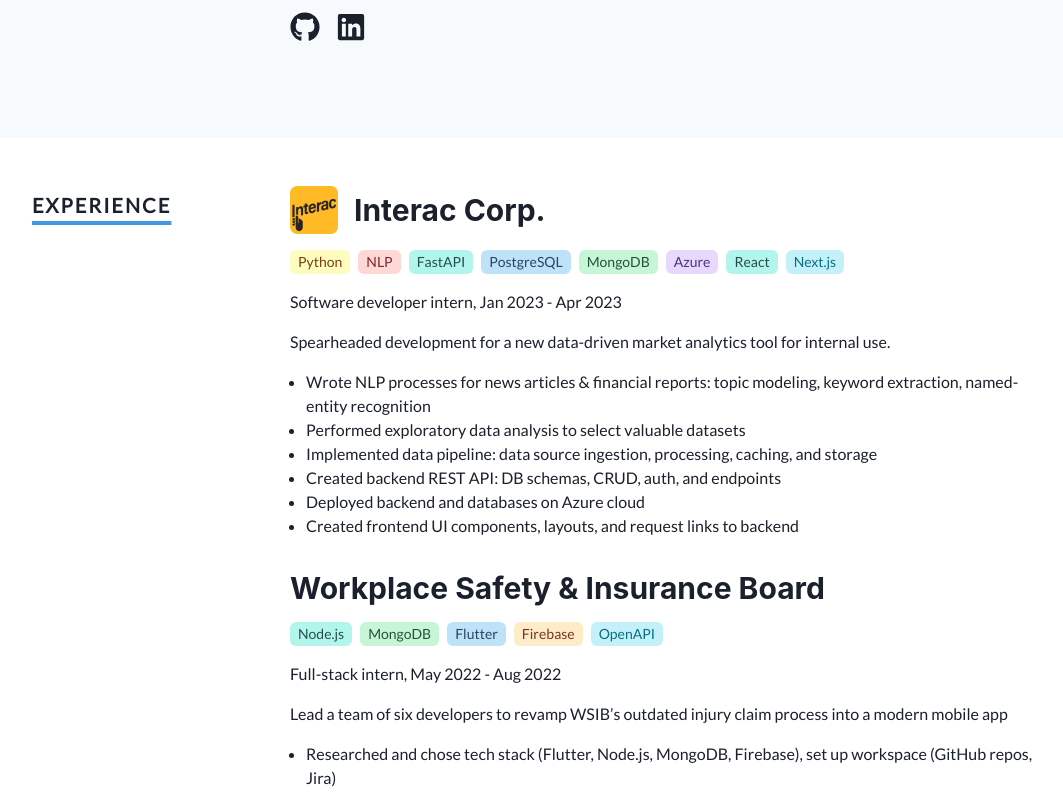
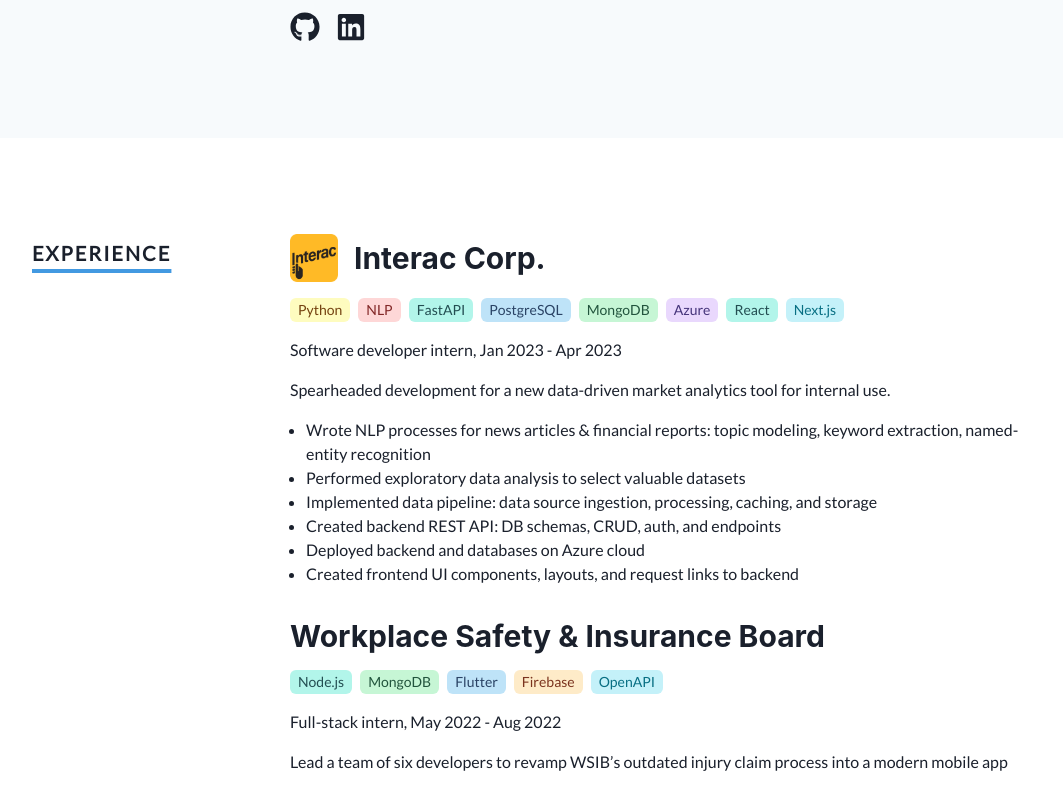
Before and after one commit to wx02shi/personal-website, a Next.js app: page / in a window 1280 px wide. Shown: the part 1180-1973 px from the top of the page, without its empty margins (104-1167 px from the left). Built offline with nearby package versions, Linux system fonts and the light colour scheme.

Commit message:
update spacing

```diff
--- a/components/Education/Education.js
+++ b/components/Education/Education.js
@@ -31,7 +31,7 @@
 
 const Education = () => {
   return (
-    <Section title="Education" mtl separator>
+    <Section title="Education" separator>
       <VStack align="start" spacing={8}>
         {university}
         {ib}
--- a/components/Experience/Experience.js
+++ b/components/Experience/Experience.js
@@ -189,7 +189,7 @@
 
 const Experience = () => {
   return (
-    <Section title="Experience">
+    <Section title="Experience" mtl>
       <VStack spacing={8}>
         {interac}
         {wsib}
```
